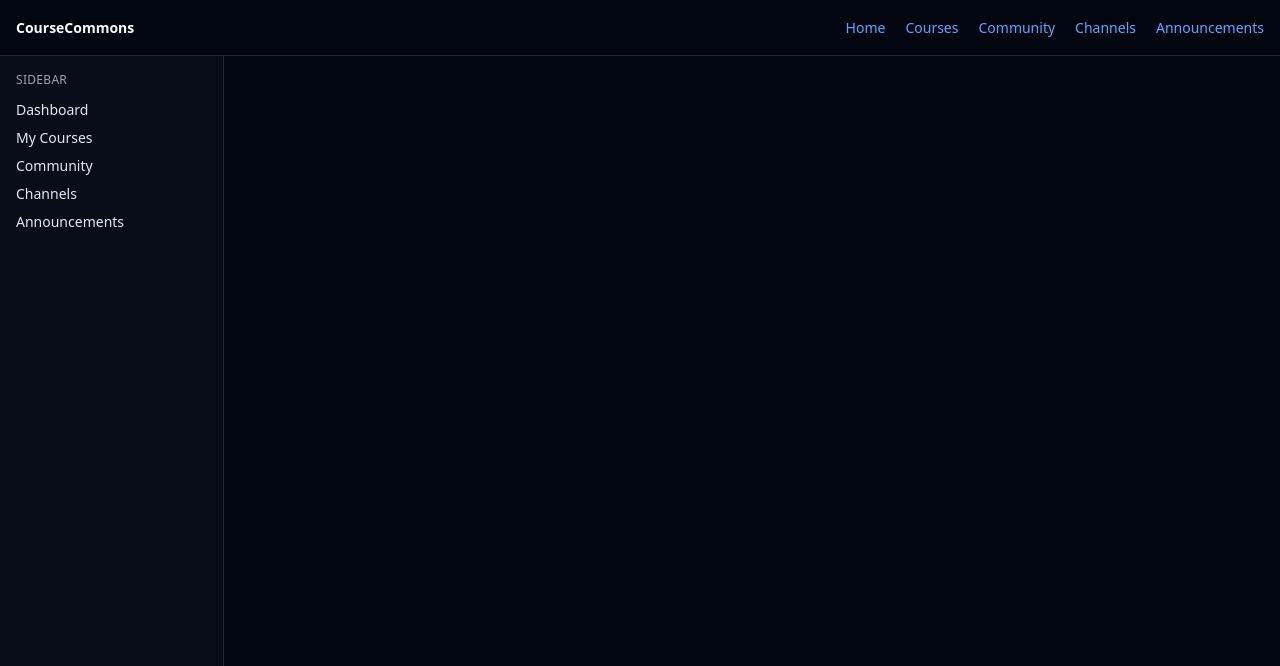
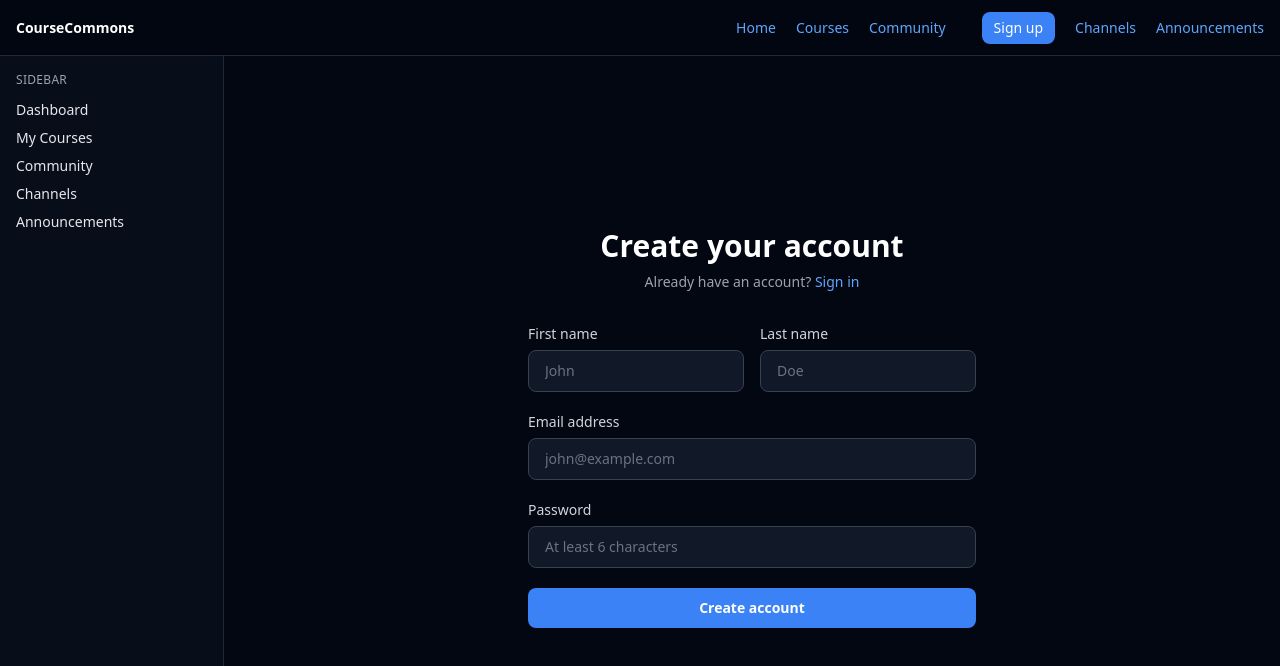
Before and after one commit to suresh-jakhar/CourseCommerce-Backend, a React (Vite) app in the folder client/: page /signup in a window 1280 px wide. Shown: the top 666 px of the page. Built offline with nearby package versions, Linux system fonts and the light colour scheme; no server answers.

Commit message:
add user signup page with backend integration
Signed-off-by: Suresh Jakhar <gettingsuresh@gmail.com>

```diff
--- a/client/src/App.jsx
+++ b/client/src/App.jsx
@@ -4,6 +4,7 @@ import Courses from './pages/Courses'
 import Community from './pages/Community'
 import Channels from './pages/Channels'
 import Announcements from './pages/Announcements'
+import Signup from './pages/Signup'
 import AppShell from './components/AppShell'
 
 function App() {
@@ -15,6 +16,7 @@ function App() {
         <Route path="/community" element={<Community />} />
         <Route path="/channels" element={<Channels />} />
         <Route path="/announcements" element={<Announcements />} />
+        <Route path="/signup" element={<Signup />} />
       </Routes>
     </AppShell>
   )
--- a/client/src/components/TopNav.jsx
+++ b/client/src/components/TopNav.jsx
@@ -9,6 +9,7 @@ export default function TopNav() {
           <Link to="/" className="text-blue-400 hover:text-blue-300">Home</Link>
           <Link to="/courses" className="text-blue-400 hover:text-blue-300">Courses</Link>
           <Link to="/community" className="text-blue-400 hover:text-blue-300">Community</Link>
+          <Link to="/signup" className="ml-4 rounded-lg bg-blue-500 px-3 py-1.5 text-sm font-medium text-white hover:bg-blue-400">Sign up</Link>
           <Link to="/channels" className="text-blue-400 hover:text-blue-300">Channels</Link>
           <Link to="/announcements" className="text-blue-400 hover:text-blue-300">Announcements</Link>
         </nav>
--- /dev/null
+++ b/client/src/pages/Signup.jsx
@@ -0,0 +1,130 @@
+import { useState } from 'react'
+import { useNavigate, Link } from 'react-router-dom'
+import { signup } from '../services/auth'
+
+export default function Signup() {
+  const navigate = useNavigate()
+  const [form, setForm] = useState({ firstName: '', lastName: '', email: '', password: '' })
+  const [error, setError] = useState('')
+  const [isLoading, setIsLoading] = useState(false)
+
+  function handleChange(e) {
+    setForm((prev) => ({ ...prev, [e.target.name]: e.target.value }))
+  }
+
+  async function handleSubmit(e) {
+    e.preventDefault()
+    setError('')
+    setIsLoading(true)
+
+    try {
+      await signup(form)
+      navigate('/signin')
+    } catch (err) {
+      setError(err.response?.data?.message || 'Signup failed. Please try again.')
+    } finally {
+      setIsLoading(false)
+    }
+  }
+
+  return (
+    <div className="flex min-h-full items-center justify-center px-6 py-16">
+      <div className="w-full max-w-md space-y-8">
+        <div className="text-center">
+          <h1 className="text-3xl font-bold text-white">Create your account</h1>
+          <p className="mt-2 text-sm text-gray-400">
+            Already have an account?{' '}
+            <Link to="/signin" className="text-blue-400 hover:text-blue-300">
+              Sign in
+            </Link>
+          </p>
+        </div>
+
+        <form onSubmit={handleSubmit} className="space-y-5">
+          <div className="grid grid-cols-2 gap-4">
+            <div>
+              <label htmlFor="firstName" className="block text-sm font-medium text-gray-300 mb-1.5">
+                First name
+              </label>
+              <input
+                id="firstName"
+                name="firstName"
+                type="text"
+                required
+                minLength={2}
+                value={form.firstName}
+                onChange={handleChange}
+                className="w-full rounded-lg border border-gray-700 bg-gray-900 px-4 py-2.5 text-sm text-white placeholder-gray-500 focus:border-blue-500 focus:outline-none"
+                placeholder="John"
+              />
+            </div>
+
+            <div>
+              <label htmlFor="lastName" className="block text-sm font-medium text-gray-300 mb-1.5">
+                Last name
+              </label>
+              <input
+                id="lastName"
+                name="lastName"
+                type="text"
+                required
+                minLength={2}
+                value={form.lastName}
+                onChange={handleChange}
+                className="w-full rounded-lg border border-gray-700 bg-gray-900 px-4 py-2.5 text-sm text-white placeholder-gray-500 focus:border-blue-500 focus:outline-none"
+                placeholder="Doe"
+              />
+            </div>
+          </div>
+
+          <div>
+            <label htmlFor="email" className="block text-sm font-medium text-gray-300 mb-1.5">
+              Email address
+            </label>
+            <input
+              id="email"
+              name="email"
+              type="email"
+              required
+              value={form.email}
+              onChange={handleChange}
+              className="w-full rounded-lg border border-gray-700 bg-gray-900 px-4 py-2.5 text-sm text-white placeholder-gray-500 focus:border-blue-500 focus:outline-none"
+              placeholder="john@example.com"
+            />
+          </div>
+
+          <div>
+            <label htmlFor="password" className="block text-sm font-medium text-gray-300 mb-1.5">
+              Password
+            </label>
+            <input
+              id="password"
+              name="password"
+              type="password"
+              required
+              minLength={6}
+              value={form.password}
+              onChange={handleChange}
+              className="w-full rounded-lg border border-gray-700 bg-gray-900 px-4 py-2.5 text-sm text-white placeholder-gray-500 focus:border-blue-500 focus:outline-none"
+              placeholder="At least 6 characters"
+            />
+          </div>
+
+          {error && (
+            <p className="rounded-lg bg-red-500/10 border border-red-500/30 px-4 py-3 text-sm text-red-300">
+              {error}
+            </p>
+          )}
+
+          <button
+            type="submit"
+            disabled={isLoading}
+            className="w-full rounded-lg bg-blue-500 px-4 py-2.5 text-sm font-semibold text-white hover:bg-blue-400 disabled:opacity-50 disabled:cursor-not-allowed"
+          >
+            {isLoading ? 'Creating account...' : 'Create account'}
+          </button>
+        </form>
+      </div>
+    </div>
+  )
+}
--- /dev/null
+++ b/client/src/services/auth.js
@@ -0,0 +1,6 @@
+import api from './api'
+
+export async function signup({ email, password, firstName, lastName }) {
+  const response = await api.post('/user/signup', { email, password, firstName, lastName })
+  return response.data
+}
--- a/package.json
+++ b/package.json
@@ -17,6 +17,7 @@
   "license": "ISC",
   "dependencies": {
     "bcrypt": "^6.0.0",
+    "cors": "^2.8.6",
     "dotenv": "^17.3.1",
     "express": "^5.2.1",
     "jsonwebtoken": "^9.0.3",
```
Also changed, not shown: 2 other files (tests, documents, lock files or other folders).
